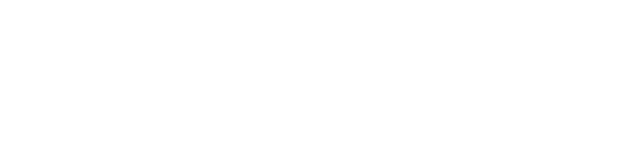
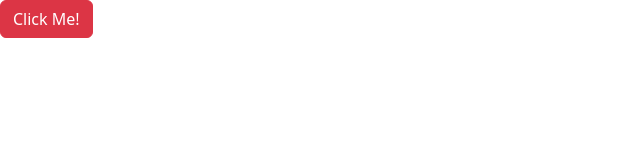
Before and after one commit to HossamHassan70/watermelon, a plain HTML site: page index.html in a window 1280 px wide. Shown: the whole page, without its empty margins (0-640 px from the left). Drawn offline with Linux system fonts and the light colour scheme.

Commit message:
Add a button

```diff
--- a/index.html
+++ b/index.html
@@ -8,6 +8,9 @@
         <link rel="stylesheet" href="css/style.css">
     </head>
     <body>
+        <button class="btn btn-danger">
+            Click Me!
+        </button>
         <!-- Tables -->
         <!-- <table class="table table-info">
 
```
